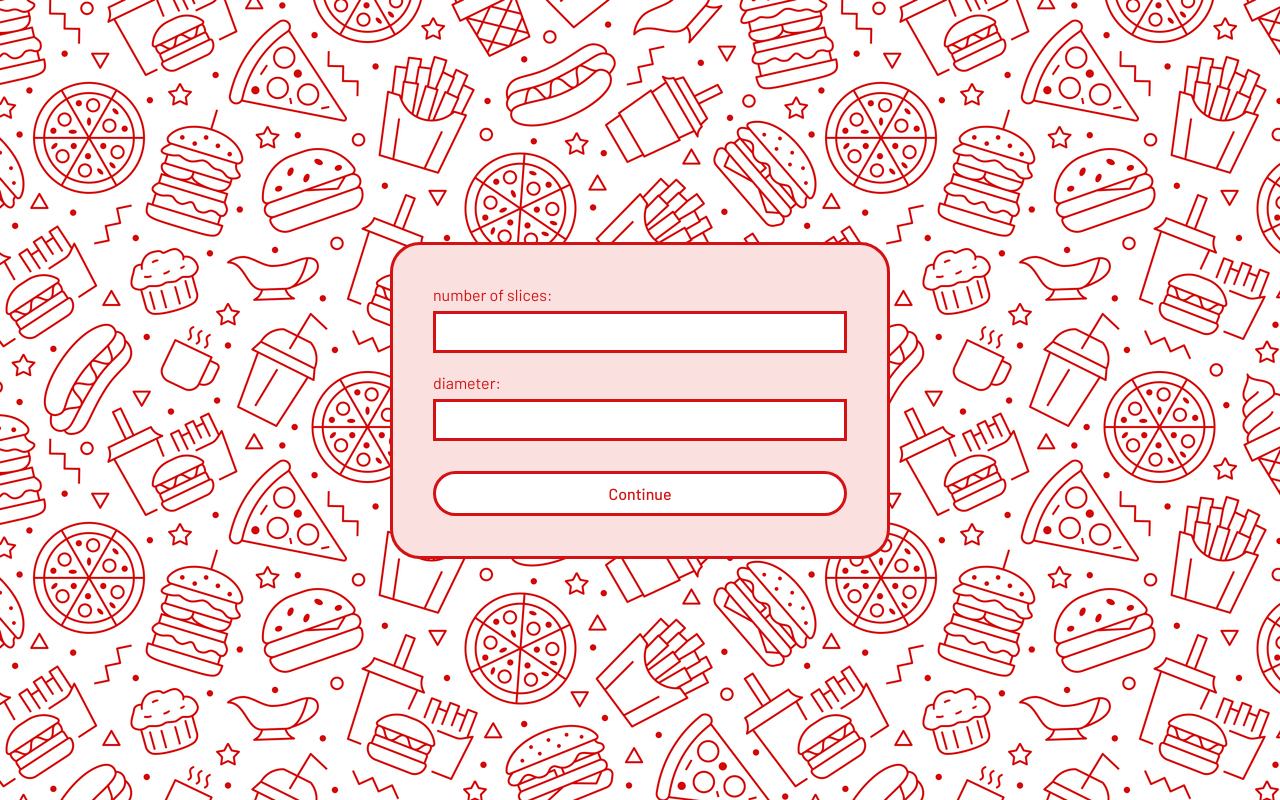
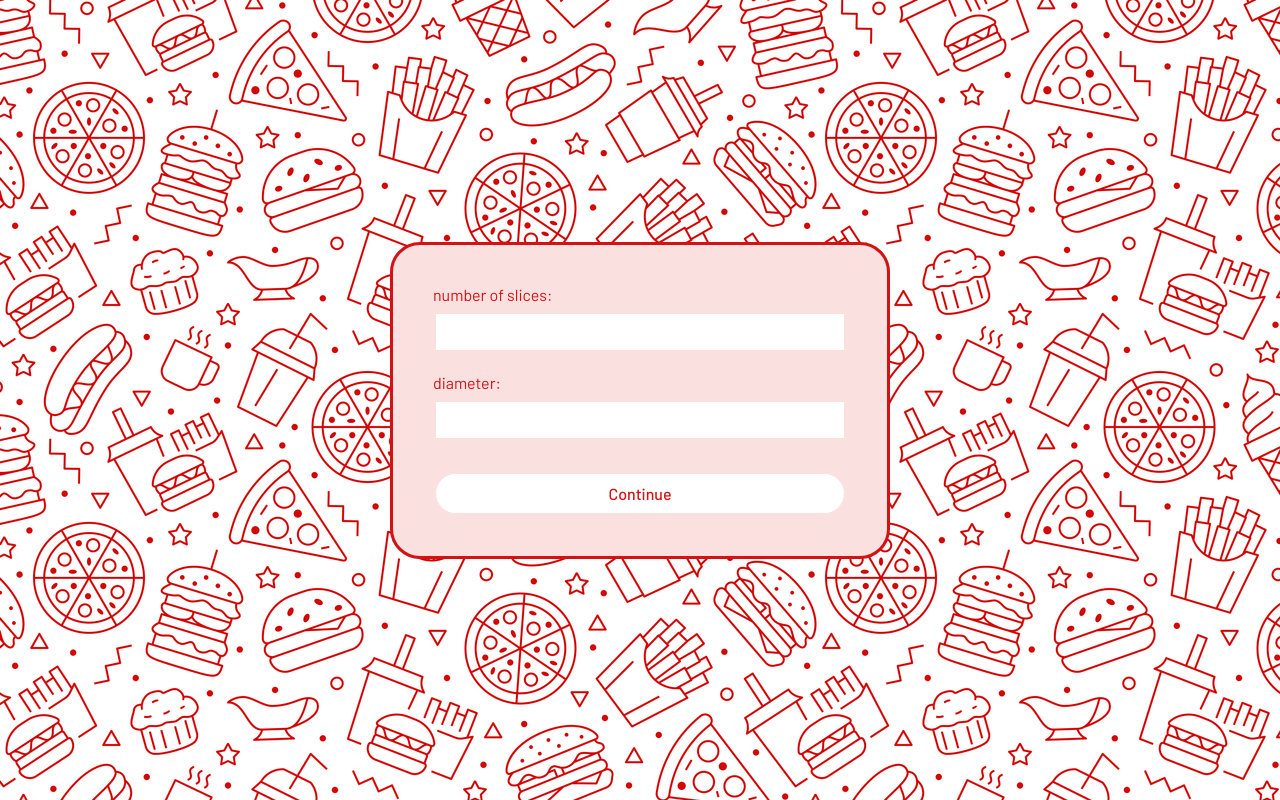
Before and after one commit to GhostOcelot/HexOcean-recruitment-task, a React (Create React App) app: page /order_pizza in a window 1280 px wide. Built offline with nearby package versions, Linux system fonts and the light colour scheme.

Commit message:
Styles polished.

```diff
--- a/src/index.css
+++ b/src/index.css
@@ -40,8 +40,18 @@
 	width: 100%;
 	padding: 10px;
 	margin: 7px 0 20px 0;
+	border: 3px solid var(--primarycolorlight);
+	color: var(--primarycolor);
+}
+
+.order_window input:hover,
+.order_window select:hover,
+.order_window button:hover,
+.order_window input:focus,
+.order_window select:focus,
+.order_window button:focus {
 	border: 3px solid var(--primarycolor);
-	color: var(--primarycolor);
+	outline: none;
 }
 
 input[type='range'] {
@@ -68,7 +78,7 @@ input[type='range']::-webkit-slider-thumb {
 	padding: 10px;
 	margin: 10px 0 0;
 	background-color: #fff;
-	border: 3px solid var(--primarycolor);
+	border: 3px solid var(--primarycolorlight);
 	border-radius: 30px;
 	color: var(--primarycolor);
 	font-weight: 500;
```
Also changed, not shown: 1 other file (tests, documents, lock files or other folders).
